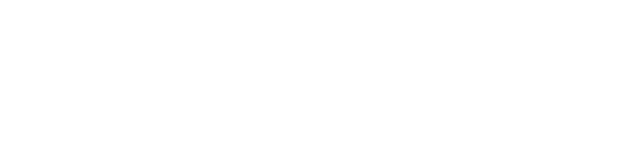
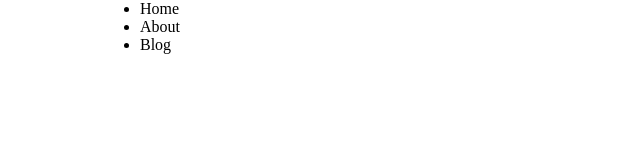
Before and after one commit to AlexQwerty73/f31-itstep-test1, a plain HTML site: page index.html in a window 1280 px wide. Shown: the whole page, without its empty margins (0-640 px from the left). Drawn offline with Linux system fonts and the light colour scheme.

Commit message:
start work on header-menu

```diff
--- a/index.html
+++ b/index.html
@@ -12,6 +12,14 @@
     <header>
         <div class="container">
             <div class="header-block">
+
+                <nav class="menu">
+                    <ul class="menu-list">
+                        <li class="menu-item">Home</li>
+                        <li class="menu-item">About</li>
+                        <li class="menu-item">Blog</li>
+                    </ul>
+                </nav>
 
             </div>
         </div>
```
